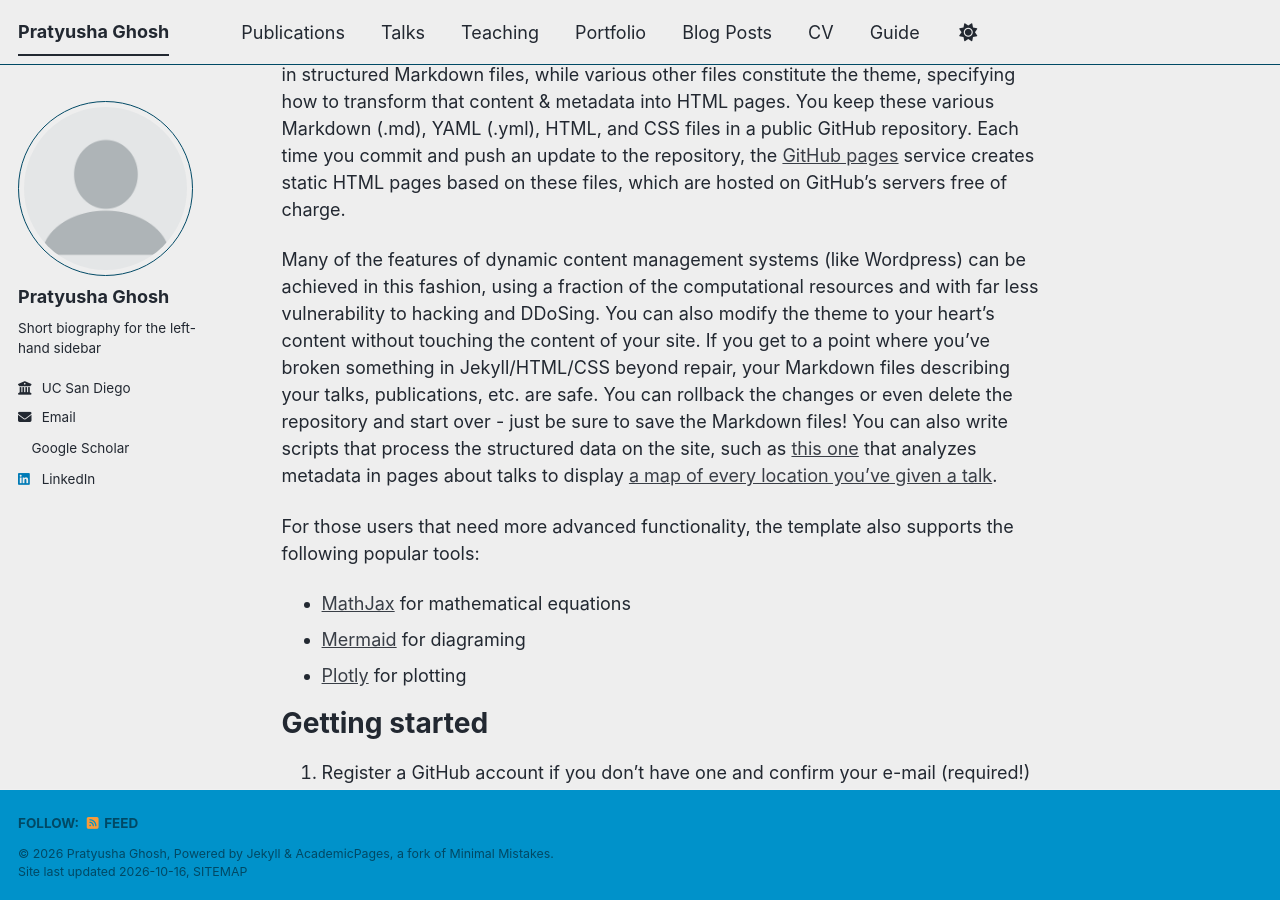
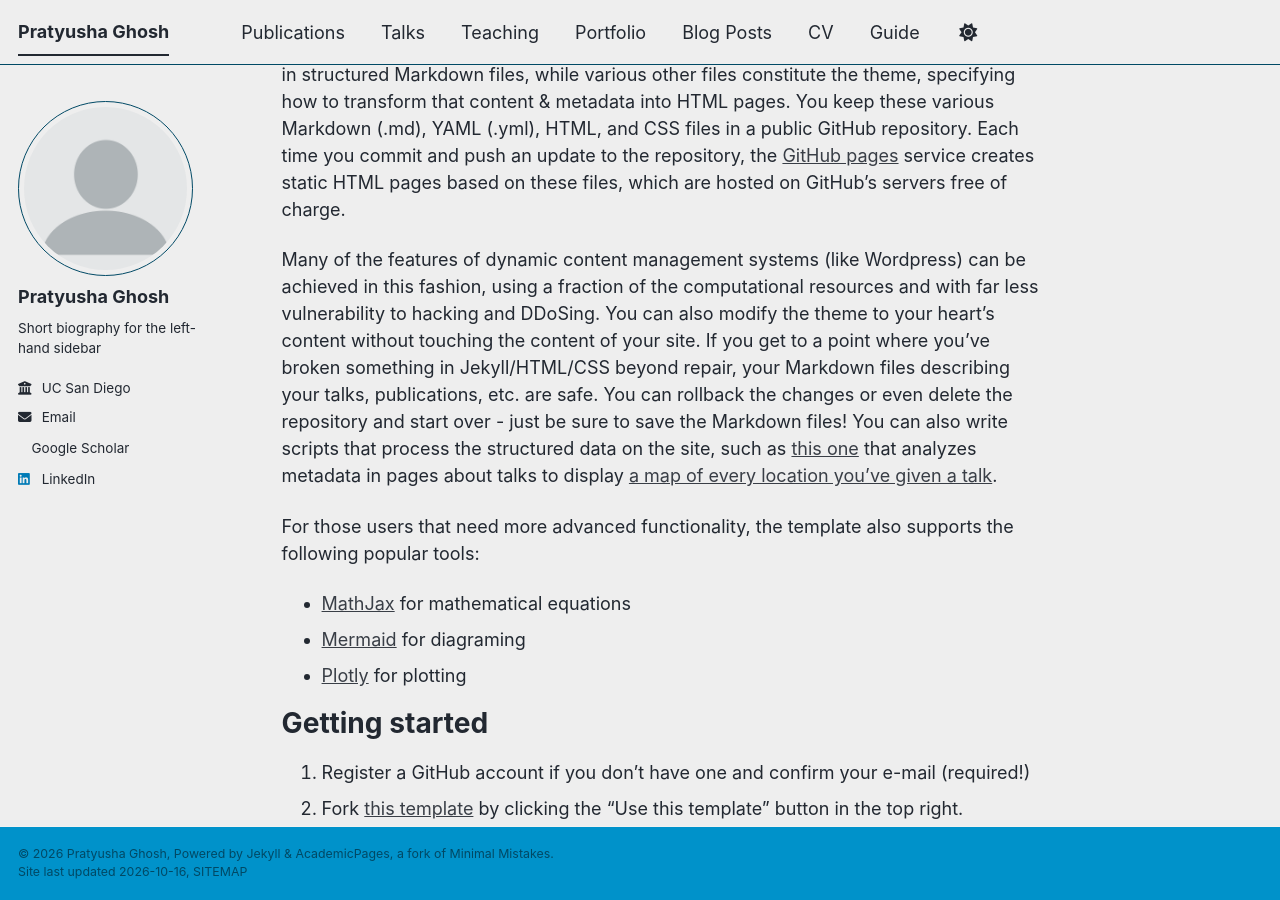
Before and after one commit to pratyusha-g/pratyusha-g.github.io, a Jekyll site: the page built from _pages/about.md, in a window 1280 px wide and 900 px high, scrolled down 529 px. Built offline with Jekyll 4.4.1, drawn with Linux system fonts in a browser that asks for light colours; a style sheet for code colours, icons or effects is not loaded.

Commit message:
Update _config.yml

```diff
--- a/_config.yml
+++ b/_config.yml
@@ -125,7 +125,7 @@ staticman:
       options:
         format           : "iso8601" # "iso8601" (default), "timestamp-seconds", "timestamp-milliseconds"
 atom_feed:
-  hide                   : false     # change to true to hide the RSS feed in the footer
+  hide                   : true     # change to true to hide the RSS feed in the footer
   path                   : # blank (default) uses feed.xml
 
 
@@ -231,7 +231,7 @@ collections:
     output: true
     permalink: /:collection/:path/
   talks:
-    output: true
+    output: false
     permalink: /:collection/:path/
 
 
```
